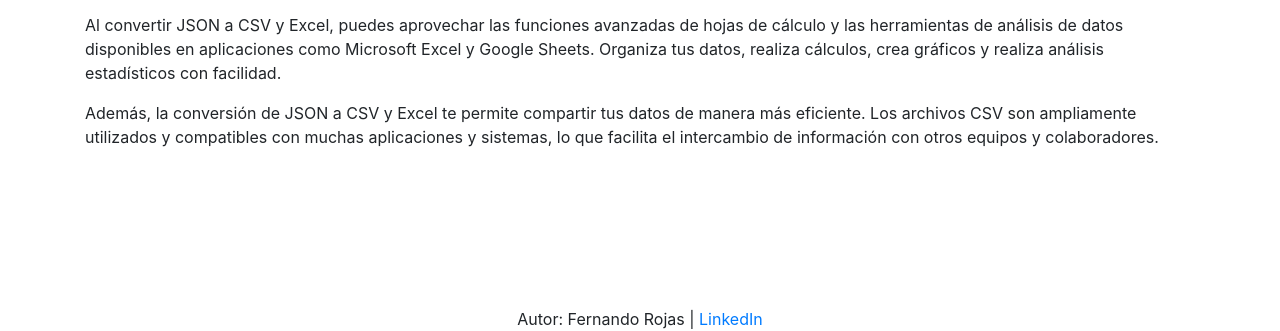
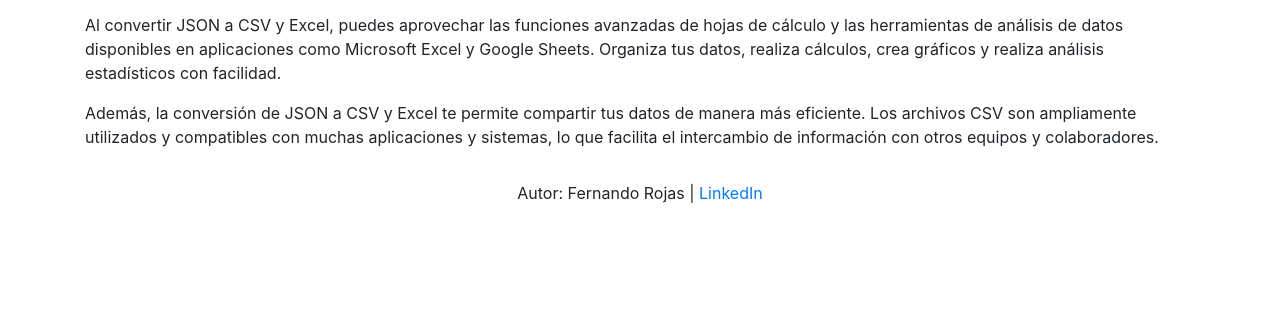
Before and after one commit to ingferchorojas/json-csv-javascript, a plain HTML site: page index.html in a window 1280 px wide. Shown: the part 469-800 px from the top of the page. Drawn offline with nearby package versions, Linux system fonts and the light colour scheme.

Commit message:
fix: footer

```diff
--- a/index.html
+++ b/index.html
@@ -31,7 +31,7 @@
       <p>Además, la conversión de JSON a CSV y Excel te permite compartir tus datos de manera más eficiente. Los archivos CSV son ampliamente utilizados y compatibles con muchas aplicaciones y sistemas, lo que facilita el intercambio de información con otros equipos y colaboradores.</p>
     </div>
   </div>
-  <footer class="text-center fixed-bottom">
+  <footer class="text-center sticky-bottom">
     Autor: Fernando Rojas | <a href="https://www.linkedin.com/in/ingrojasfer" target="_blank">LinkedIn</a>
   </footer>
   <script src="https://cdn.jsdelivr.net/npm/xlsx/dist/xlsx.full.min.js"></script>
--- a/styles.css
+++ b/styles.css
@@ -8,6 +8,7 @@
 
 .seo-section {
     margin-top: 2rem;
+    margin-bottom: 2rem;
 }
 
 @media (max-width: 576px) {
```
